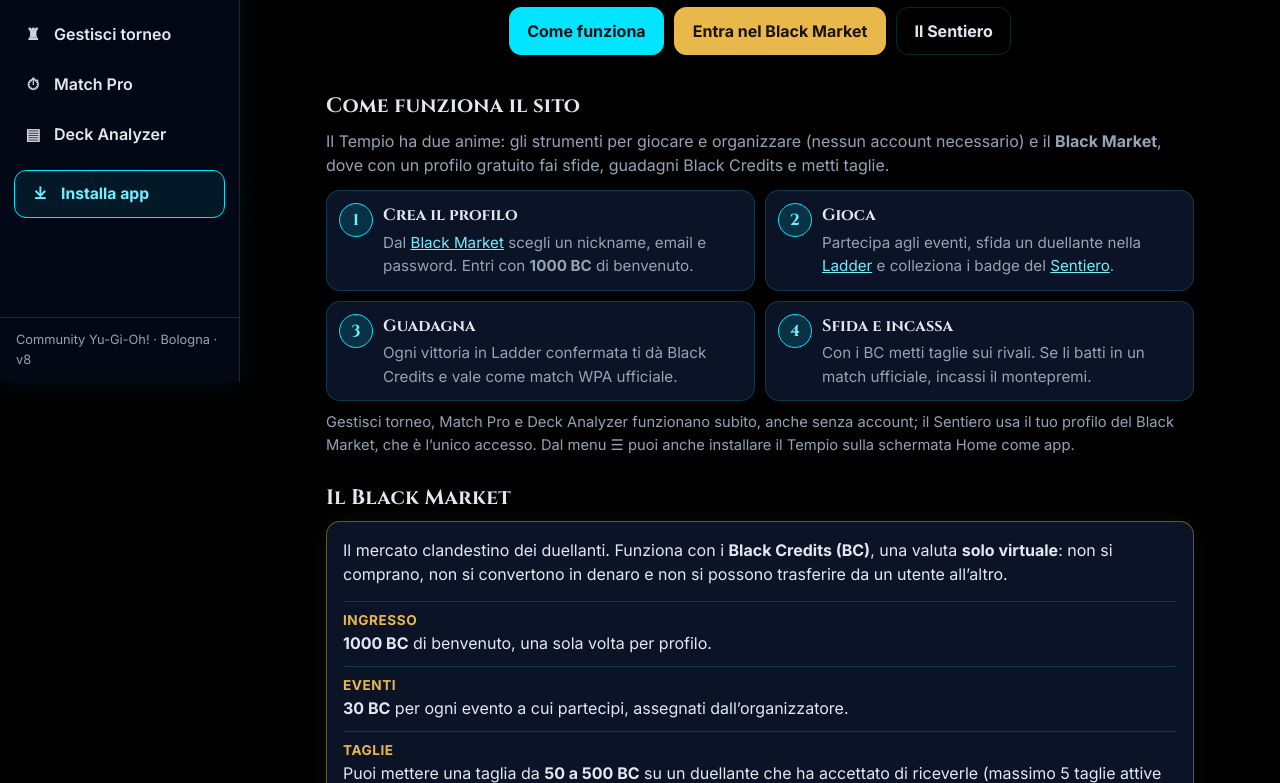
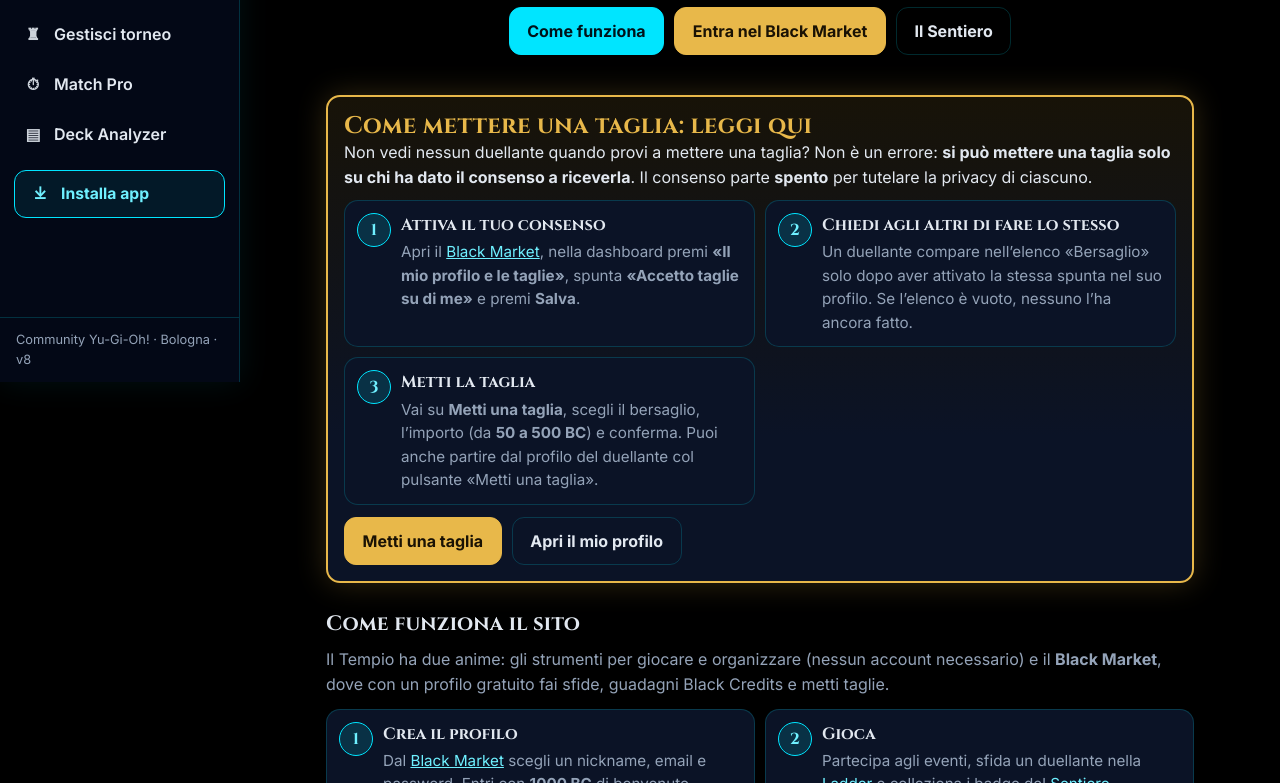
Before and after one commit to marcocuccovillo-cpu/Iltempiodeiduelli, a plain HTML site: page index.html in a window 1280 px wide. Shown: the part 418-1201 px from the top of the page. Drawn offline with Linux system fonts and the light colour scheme.

Commit message:
Add files via upload

```diff
--- a/black-market-moduli.js
+++ b/black-market-moduli.js
@@ -243,7 +243,7 @@ window.BM_MODULES = function (BM) {
       if (on('ladder')) tiles += tile(lad[0] ? lad[0].elo : 'n/d', 'Elo Ladder' + (lad[0] ? ` · #${lad[0].rank} · ${lad[0].wins}V ${lad[0].draws}P ${lad[0].losses}S` : ' · non ancora classificato'));
       if (on('ladder')) tiles += tile(BC(lrw.reduce((t, x) => t + x.amount, 0)), 'Guadagnati in Ladder' + (lrw.length ? ` · ${lrw.length} vittorie premiate` : ''));
     } catch (er) { note = `<p class="mute">Statistiche non disponibili: ${esc(er.message)}</p>` }
-    const btns = `<div class="row" style="margin-top:10px"><button class="btn ghost sm" data-act="avPick">${me.avatar_img ? 'Cambia foto' : 'Aggiungi foto'}</button>${me.avatar_img ? '<button class="btn ghost sm" data-act="avDel">Rimuovi foto</button>' : ''}<input id="avf" type="file" accept="image/*" hidden></div>`;
+    const btns = `<div class="row" style="margin-top:10px"><a class="btn gold sm" href="#/p/${id}">Il mio profilo e le taglie</a><button class="btn ghost sm" data-act="avPick">${me.avatar_img ? 'Cambia foto' : 'Aggiungi foto'}</button>${me.avatar_img ? '<button class="btn ghost sm" data-act="avDel">Rimuovi foto</button>' : ''}<input id="avf" type="file" accept="image/*" hidden></div>`;
     const eq = BM.shopEq ? await BM.shopEq(id) : null;   /* Shop: premi equipaggiati (se ce ne sono) */
     const who = BM.shopHead && eq && Object.keys(eq).length
       ? BM.shopHead(me, eq, { avatar: av(me).replace('class="av"', 'class="av xl"'), h: 'h2', tag: `<span class="tag">${ROLE[me.role]}</span>`, extra: btns, petSize: 104 })
--- a/index.html
+++ b/index.html
@@ -14,6 +14,17 @@
   <p class="lead">La community Yu-Gi-Oh! di Bologna: eventi, tornei, sfide a classifica e un mercato di taglie a Black Credits.</p>
   <div class="row"><a class="btn" href="#come">Come funziona</a><a class="btn gold" href="black-market.html">Entra nel Black Market</a><a class="btn ghost" href="sentiero.html">Il Sentiero</a></div>
  </header>
+
+ <section class="sec" id="taglie" aria-labelledby="tg-h"><div class="card" style="border:2px solid var(--gold);box-shadow:0 0 30px rgba(232,184,74,.22);background:linear-gradient(180deg,rgba(232,184,74,.1),var(--surf) 70%)">
+  <h2 id="tg-h" style="margin-top:0;color:var(--gold)">Come mettere una taglia: leggi qui</h2>
+  <p style="margin:0 0 10px">Non vedi nessun duellante quando provi a mettere una taglia? Non è un errore: <b>si può mettere una taglia solo su chi ha dato il consenso a riceverla</b>. Il consenso parte <b>spento</b> per tutelare la privacy di ciascuno.</p>
+  <ol class="steps">
+   <li><b>Attiva il tuo consenso</b><span>Apri il <a href="black-market.html">Black Market</a>, nella dashboard premi <b>«Il mio profilo e le taglie»</b>, spunta <b>«Accetto taglie su di me»</b> e premi <b>Salva</b>.</span></li>
+   <li><b>Chiedi agli altri di fare lo stesso</b><span>Un duellante compare nell’elenco «Bersaglio» solo dopo aver attivato la stessa spunta nel suo profilo. Se l’elenco è vuoto, nessuno l’ha ancora fatto.</span></li>
+   <li><b>Metti la taglia</b><span>Vai su <b>Metti una taglia</b>, scegli il bersaglio, l’importo (da <b>50 a 500 BC</b>) e conferma. Puoi anche partire dal profilo del duellante col pulsante «Metti una taglia».</span></li>
+  </ol>
+  <div class="row" style="margin-top:12px"><a class="btn gold" href="black-market.html#/new">Metti una taglia</a><a class="btn ghost" href="black-market.html">Apri il mio profilo</a></div>
+ </div></section>
 
  <section class="sec" id="come"><h2>Come funziona il sito</h2>
   <p class="mute" style="margin:0 0 12px">Il Tempio ha due anime: gli strumenti per giocare e organizzare (nessun account necessario) e il <b>Black Market</b>, dove con un profilo gratuito fai sfide, guadagni Black Credits e metti taglie.</p>
```
